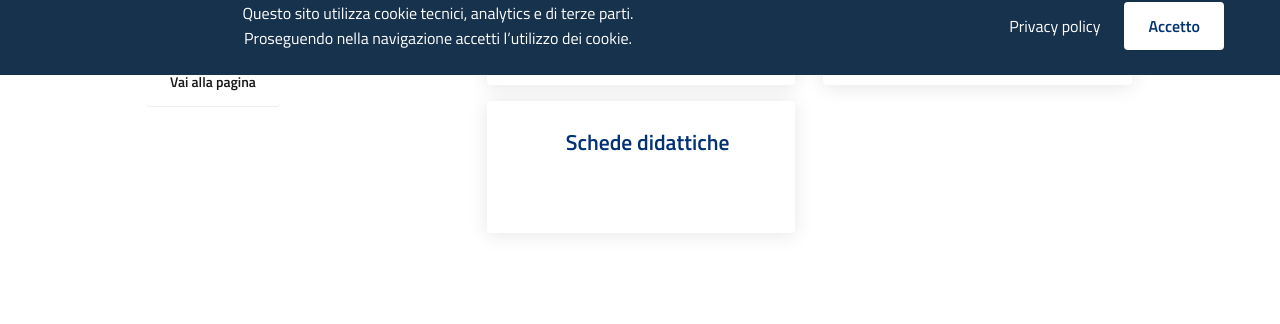
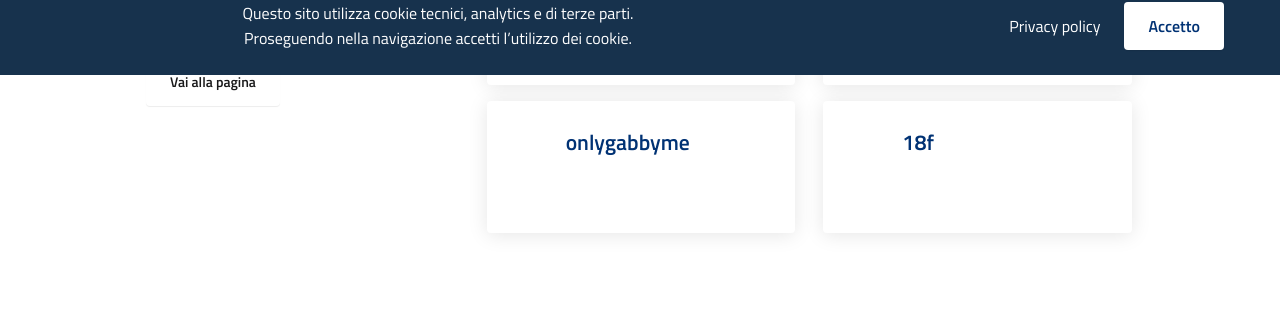
Before and after one commit to gabrieljonesdev/global, a Jekyll site: the page built from it/index.md, in a window 1280 px wide. Shown: the part 825-1149 px from the top of the page. Built offline with Jekyll 4.4.1, drawn with Linux system fonts in a browser that asks for light colours.

Commit message:
Update progetti.html

```diff
--- a/_includes/progetti.html
+++ b/_includes/progetti.html
@@ -4,17 +4,17 @@
             <div class="col-lg-4">
               <div class="h6 mb-3">Progetti</div>
               <h2 class="text-large mb-4 pr-4">Esplora i progetti attivi</h2>
-              <a class="btn btn-sm btn-outline-bluelectric" href="#">Vai alla pagina</a>
+              <a class="btn btn-sm btn-outline-bluelectric" href="{{ site.baseurl }}/progetti/">Vai alla pagina</a>
             </div><!-- /col-lg-4 -->
             <div class="col-lg-8">
               <div class="row variable-gutters pt-5">
 
                 <div class="col-lg-6">
                   <div class="card card-bg card-icon-main rounded mb-3">
-                    <a href="/comune/">
+                    <a href="{{ site.baseurl }}/progetti/comune/">
                       <div class="card-body">
                         <svg class="icon icon-bluelectric svg-books">
-                          <use xmlns:xlink="http://www.w3.org/1999/xlink" xlink:href="#svg-books"></use>
+                          <use xmlns:xlink="http://www.w3.org/1999/xlink" xlink:href="{{ site.baseurl }}/assets/bootstrap-italia/dist/svg/sprite.svg#svg-books"></use>
                         </svg>
                         <div class="card-icon-content d-flex justify-content-center">
                           <p class="mb-0"><strong>Progetto comune</strong></p>
@@ -25,13 +25,13 @@
                 </div><!-- /col-lg-6 -->
                 <div class="col-lg-6">
                   <div class="card card-bg card-icon-main rounded mb-3">
-                    <a href="/comune/">
+                    <a href="{{ site.baseurl }}/progetti/UPID/">
                       <div class="card-body">
                         <svg class="icon icon-bluelectric svg-books">
-                          <use xmlns:xlink="http://www.w3.org/1999/xlink" xlink:href="#svg-books"></use>
+                          <use xmlns:xlink="http://www.w3.org/1999/xlink" xlink:href="{{ site.baseurl }}/assets/bootstrap-italia/dist/svg/sprite.svg#svg-books"></use>
                         </svg>
                         <div class="card-icon-content d-flex justify-content-center">
-                          <p class="mb-0"><strong>Progetto comune</strong></p>
+                          <p class="mb-0"><strong>Progetto UPID</strong></p>
                         </div><!-- /card-icon-content -->
                       </div><!-- /card-body -->
                     </a>
@@ -39,13 +39,27 @@
                 </div><!-- /col-lg-6 -->
                 <div class="col-lg-6">
                   <div class="card card-bg card-icon-main rounded mb-3">
-                    <a href="#">
+                    <a href="{{ site.baseurl }}/progetti/onlygabbyme/">
                       <div class="card-body">
                         <svg class="icon icon-bluelectric svg-timetable">
-                          <use xmlns:xlink="http://www.w3.org/1999/xlink" xlink:href="#svg-timetable"></use>
+                          <use xmlns:xlink="http://www.w3.org/1999/xlink" xlink:href="{{ site.baseurl }}/assets/bootstrap-italia/dist/svg/sprite.svg#svg-timetable"></use>
                         </svg>
                         <div class="card-icon-content d-flex justify-content-center">
-                          <p class="mb-0"><strong>Schede didattiche</strong></p>
+                          <p class="mb-0"><strong>onlygabbyme</strong></p>
+                        </div><!-- /card-icon-content -->
+                      </div><!-- /card-body -->
+                    </a>
+                  </div><!-- /card card-bg card-icon-main rounded -->
+                </div><!-- /col-lg-6 -->
+                <div class="col-lg-6">
+                  <div class="card card-bg card-icon-main rounded mb-3">
+                    <a href="{{ site.baseurl }}/progetti/18f/">
+                      <div class="card-body">
+                        <svg class="icon icon-bluelectric svg-timetable">
+                          <use xmlns:xlink="http://www.w3.org/1999/xlink" xlink:href="{{ site.baseurl }}/assets/bootstrap-italia/dist/svg/sprite.svg#svg-timetable"></use>
+                        </svg>
+                        <div class="card-icon-content d-flex justify-content-center">
+                          <p class="mb-0"><strong>18f</strong></p>
                         </div><!-- /card-icon-content -->
                       </div><!-- /card-body -->
                     </a>
```
